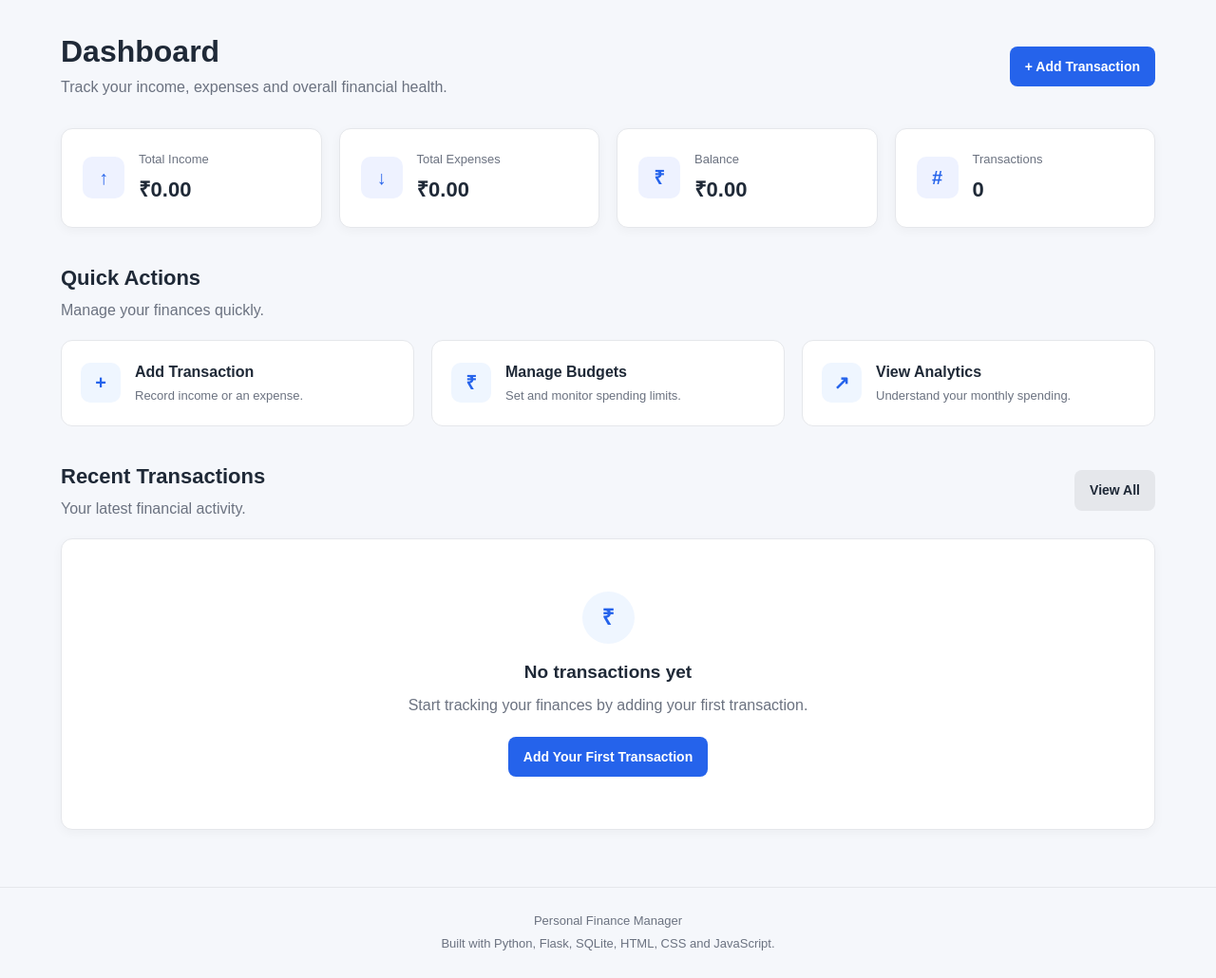
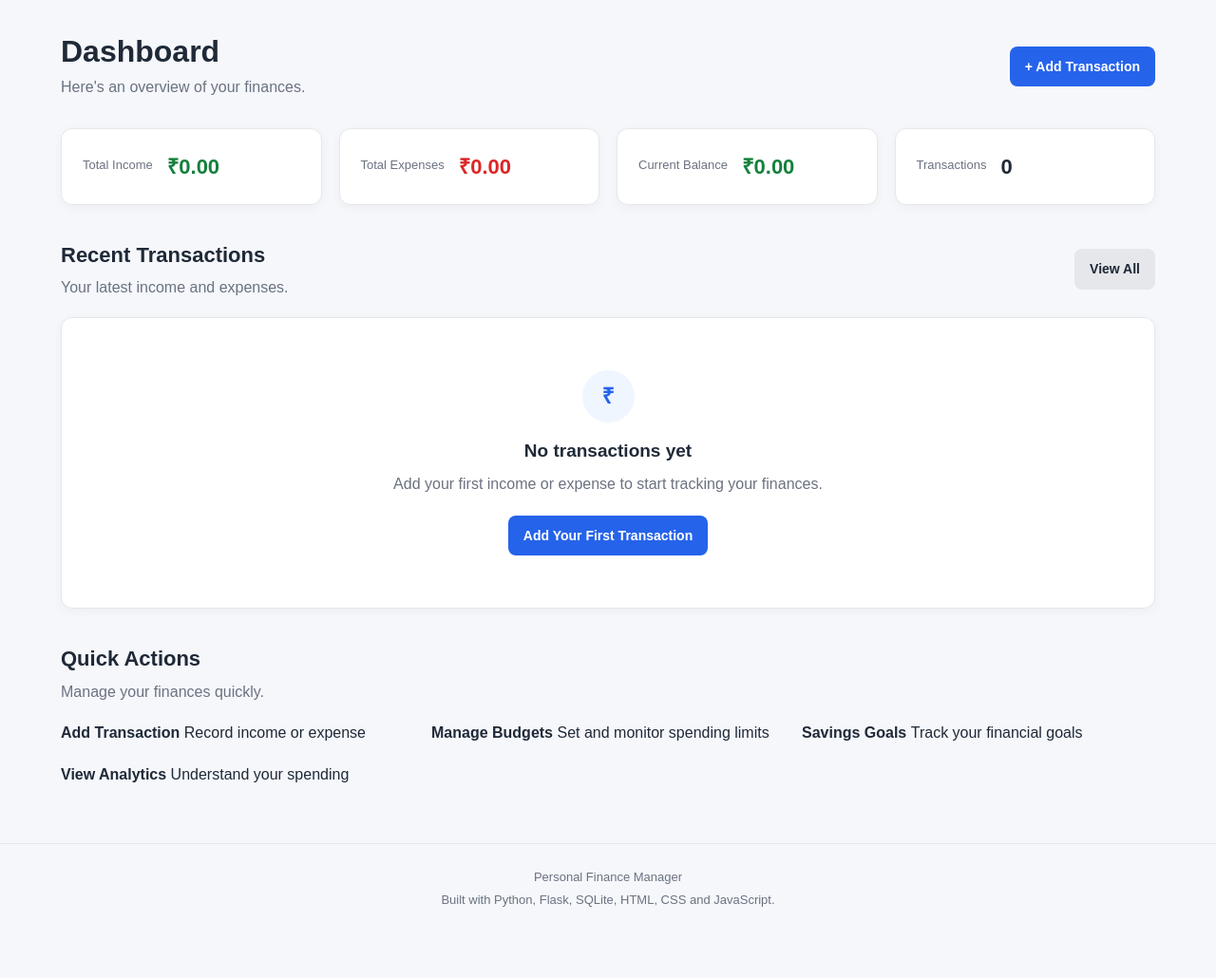
Before and after one commit to Aadi6386/Personal-Finance-Manager, a Flask app: page / in a window 1280 px wide. Shown: the part 64-1094 px from the top of the page at 95% size. After the commit the page ends 1019 px from the top, so only its background shows below. Run offline with Flask 3, Linux system fonts and the light colour scheme; data that the repository does not hold is empty.

Commit message:
Revamp dashboard layout and add quick actions
Updated the dashboard layout and improved the financial summary section. Added quick actions for better user navigation.

```diff
--- a/templates/index.html
+++ b/templates/index.html
@@ -8,12 +8,16 @@
 
     <div>
         <h1>Dashboard</h1>
+
         <p class="page-subtitle">
-            Track your income, expenses and overall financial health.
+            Here's an overview of your finances.
         </p>
     </div>
 
-    <a href="{{ url_for('add_transaction_page') }}" class="button primary">
+    <a
+        href="{{ url_for('add_transaction_page') }}"
+        class="button primary"
+    >
         + Add Transaction
     </a>
 
@@ -24,137 +28,62 @@
 
 <section class="summary-grid">
 
-    <div class="summary-card income-card">
+    <div class="summary-card">
 
-        <div class="summary-icon">
-            ↑
-        </div>
+        <span class="summary-label">
+            Total Income
+        </span>
 
-        <div>
-            <p class="summary-label">Total Income</p>
-
-            <h2>
-                ₹{{ "%.2f"|format(summary.total_income) }}
-            </h2>
-        </div>
-
-    </div>
-
-
-    <div class="summary-card expense-card">
-
-        <div class="summary-icon">
-            ↓
-        </div>
-
-        <div>
-            <p class="summary-label">Total Expenses</p>
-
-            <h2>
-                ₹{{ "%.2f"|format(summary.total_expenses) }}
-            </h2>
-        </div>
-
-    </div>
-
-
-    <div class="summary-card balance-card">
-
-        <div class="summary-icon">
-            ₹
-        </div>
-
-        <div>
-            <p class="summary-label">Balance</p>
-
-            <h2>
-                ₹{{ "%.2f"|format(summary.balance) }}
-            </h2>
-        </div>
+        <h2 class="positive">
+            ₹{{ "%.2f"|format(summary.total_income) }}
+        </h2>
 
     </div>
 
 
     <div class="summary-card">
 
-        <div class="summary-icon">
-            #
-        </div>
+        <span class="summary-label">
+            Total Expenses
+        </span>
 
-        <div>
-            <p class="summary-label">Transactions</p>
-
-            <h2>
-                {{ summary.transaction_count }}
-            </h2>
-        </div>
-
-    </div>
-
-</section>
-
-
-<!-- Quick Actions -->
-
-<section class="section">
-
-    <div class="section-header">
-
-        <div>
-            <h2>Quick Actions</h2>
-            <p class="section-subtitle">
-                Manage your finances quickly.
-            </p>
-        </div>
+        <h2 class="negative">
+            ₹{{ "%.2f"|format(summary.total_expenses) }}
+        </h2>
 
     </div>
 
 
-    <div class="quick-actions">
+    <div class="summary-card">
 
-        <a
-            href="{{ url_for('add_transaction_page') }}"
-            class="action-card"
+        <span class="summary-label">
+            Current Balance
+        </span>
+
+        <h2
+            class="
+            {% if summary.balance >= 0 %}
+                positive
+            {% else %}
+                negative
+            {% endif %}
+            "
         >
+            ₹{{ "%.2f"|format(summary.balance) }}
+        </h2>
 
-            <span class="action-icon">+</span>
-
-            <div>
-                <h3>Add Transaction</h3>
-                <p>Record income or an expense.</p>
-            </div>
-
-        </a>
+    </div>
 
 
-        <a
-            href="{{ url_for('budgets') }}"
-            class="action-card"
-        >
+    <div class="summary-card">
 
-            <span class="action-icon">₹</span>
+        <span class="summary-label">
+            Transactions
+        </span>
 
-            <div>
-                <h3>Manage Budgets</h3>
-                <p>Set and monitor spending limits.</p>
-            </div>
-
-        </a>
-
-
-        <a
-            href="{{ url_for('analytics') }}"
-            class="action-card"
-        >
-
-            <span class="action-icon">↗</span>
-
-            <div>
-                <h3>View Analytics</h3>
-                <p>Understand your monthly spending.</p>
-            </div>
-
-        </a>
+        <h2>
+            {{ summary.transaction_count }}
+        </h2>
 
     </div>
 
@@ -168,11 +97,15 @@
     <div class="section-header">
 
         <div>
-            <h2>Recent Transactions</h2>
+
+            <h2>
+                Recent Transactions
+            </h2>
 
             <p class="section-subtitle">
-                Your latest financial activity.
+                Your latest income and expenses.
             </p>
+
         </div>
 
 
@@ -186,7 +119,7 @@
     </div>
 
 
-    {% if transactions %}
+    {% if recent_transactions %}
 
         <div class="table-container">
 
@@ -196,15 +129,25 @@
 
                     <tr>
 
-                        <th>Date</th>
+                        <th>
+                            Date
+                        </th>
 
-                        <th>Type</th>
+                        <th>
+                            Type
+                        </th>
 
-                        <th>Category</th>
+                        <th>
+                            Category
+                        </th>
 
-                        <th>Description</th>
+                        <th>
+                            Description
+                        </th>
 
-                        <th>Amount</th>
+                        <th>
+                            Amount
+                        </th>
 
                     </tr>
 
@@ -213,14 +156,13 @@
 
                 <tbody>
 
-                    {% for transaction in transactions[:10] %}
+                    {% for transaction in recent_transactions %}
 
                         <tr>
 
                             <td>
                                 {{ transaction.date }}
                             </td>
-
 
                             <td>
 
@@ -253,7 +195,6 @@
 
                             <td
                                 class="
-                                amount
                                 {% if transaction.type == 'income' %}
                                     positive
                                 {% else %}
@@ -290,10 +231,13 @@
                 ₹
             </div>
 
-            <h3>No transactions yet</h3>
+            <h3>
+                No transactions yet
+            </h3>
 
             <p>
-                Start tracking your finances by adding your first transaction.
+                Add your first income or expense to start
+                tracking your finances.
             </p>
 
             <a
@@ -309,4 +253,95 @@
 
 </section>
 
+
+<!-- Quick Actions -->
+
+<section class="section">
+
+    <div class="section-header">
+
+        <div>
+
+            <h2>
+                Quick Actions
+            </h2>
+
+            <p class="section-subtitle">
+                Manage your finances quickly.
+            </p>
+
+        </div>
+
+    </div>
+
+
+    <div class="quick-actions">
+
+        <a
+            href="{{ url_for('add_transaction_page') }}"
+            class="quick-action"
+        >
+
+            <strong>
+                Add Transaction
+            </strong>
+
+            <span>
+                Record income or expense
+            </span>
+
+        </a>
+
+
+        <a
+            href="{{ url_for('budgets') }}"
+            class="quick-action"
+        >
+
+            <strong>
+                Manage Budgets
+            </strong>
+
+            <span>
+                Set and monitor spending limits
+            </span>
+
+        </a>
+
+
+        <a
+            href="{{ url_for('goals') }}"
+            class="quick-action"
+        >
+
+            <strong>
+                Savings Goals
+            </strong>
+
+            <span>
+                Track your financial goals
+            </span>
+
+        </a>
+
+
+        <a
+            href="{{ url_for('analytics') }}"
+            class="quick-action"
+        >
+
+            <strong>
+                View Analytics
+            </strong>
+
+            <span>
+                Understand your spending
+            </span>
+
+        </a>
+
+    </div>
+
+</section>
+
 {% endblock %}
```
